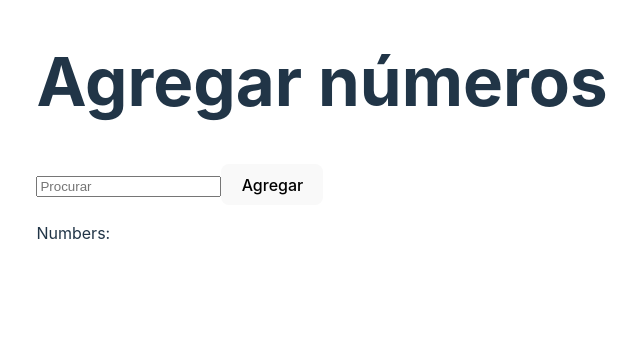
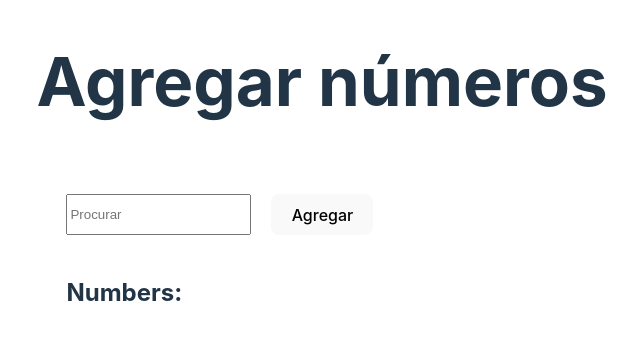
Before and after one commit to dafnemus/states-and-props, a React (Vite) app: page / in a window 1280 px wide. Shown: the top 340 px of the page, without its empty margins (318-958 px from the left). Built offline with nearby package versions, Linux system fonts and the light colour scheme.

Commit message:
added styles into Gather component

```diff
--- a/src/components/Gather/index.jsx
+++ b/src/components/Gather/index.jsx
@@ -1,13 +1,21 @@
 import PropTypes from "prop-types";
 import Button from "../Button";
+import "./styles.css";
 
 const Gather = ({ value, onChange, onClick, list }) => {
   return (
-    <div>
-      <input onChange={onChange} placeholder="Procurar" value={value} />
-      <Button onClick={onClick} text="Agregar" />
-      <p>Numbers: </p>
-      <span>{list}</span>
+    <div className="gather">
+      <div>
+        <input
+          onChange={onChange}
+          type="number"
+          placeholder="Procurar"
+          value={value}
+        />
+        <Button onClick={onClick} text="Agregar" />
+      </div>
+      <h2>Numbers: </h2>
+      <span>{list.join(" - ")}</span>
     </div>
   );
 };
@@ -23,6 +31,6 @@ Gather.defaultProps = {
   value: "",
   onChange: () => {},
   onClick: () => {},
-
+  list: [],
 };
 export default Gather;
--- /dev/null
+++ b/src/components/Gather/styles.css
@@ -0,0 +1,16 @@
+.gather {
+  display: flex;
+  flex-direction: column;
+  align-items: baseline;
+  gap: 20px;
+  padding: 30px;
+}
+
+.gather div {
+  display: flex;
+  gap: 20px;
+}
+
+.gather span {
+  font-size: 1.2rem;
+}
```
